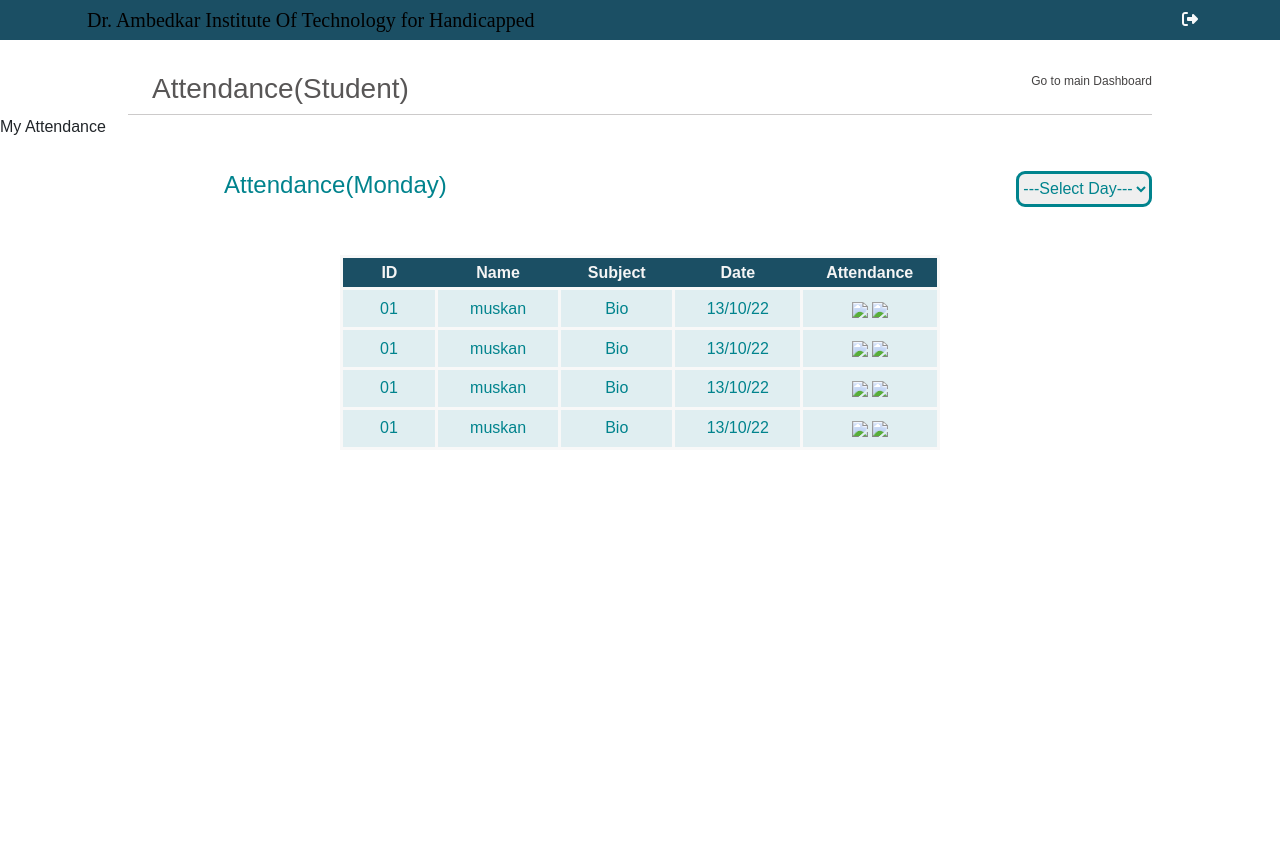
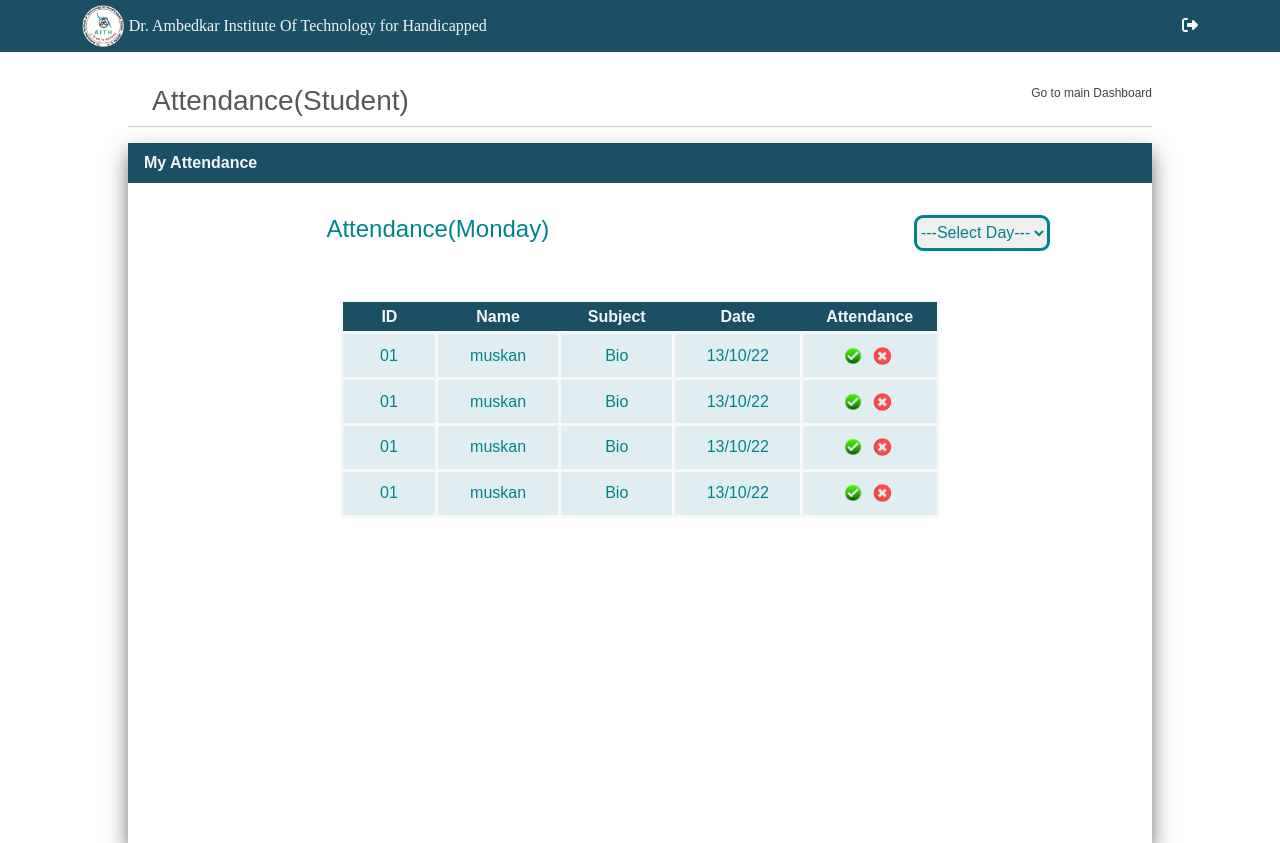
Before and after one commit to KhushbuY123/miniproject.github.io, a plain HTML site: page Attendence.html in a window 1280 px wide. Before the commit the page ends 800 px from the top, so only its background shows below. Drawn offline with nearby package versions, Linux system fonts and the light colour scheme; a web font is replaced by a local one.

Commit message:
some changes

```diff
--- a/Attendence.html
+++ b/Attendence.html
@@ -16,10 +16,10 @@
         <nav class="navbar navbar-light menuBar">
             <div class="container">
               <a class="navbar-brand" href="#">
-                <img src="aithlogo.png" alt="" height="42px">
-                 <span id="logoTitle">Dr. Ambedkar Institute Of Technology for Handicapped</span>
+                <img src="img/mainlogo.png" alt="" height="42px">
+                 <span id="pmain">Dr. Ambedkar Institute Of Technology for Handicapped</span>
             </a>
-            <div class="logout"><i class="fa-solid fa-right-from-bracket text-light"></i></div>
+            <div class="logout"><i class="fa-solid fa-right-from-bracket text-light log-out"></i></div>
             </div>
         </nav>
         </header>
@@ -27,9 +27,9 @@
         <div class="mainheading"><h3 class="heading ms-4">Attendance(Student)</h3>
             <a href="Index.html" class="DashboardLink">Go to main Dashboard</a></div>
 
-        <div class="mainContainer">
-            <div class="maindashboardSection">
-                My Attendance
+        <div class="maincontainer">
+            <div class="maindashboard">
+                <p id="pmain">My Attendance</p>
             </div>
             <div class="AttendanceSection">
                 <div class="dropdownSectionAttendance">
@@ -59,8 +59,8 @@
                         <td>Bio</td>
                         <td>13/10/22</td>
                         <td>
-                            <img src="greenTick.png" height="20px">
-                            <img src="redCross.png" height="30px">
+                            <img src="img/GreenTick.png" height="20px">
+                            <img src="img/redTick.png" height="30px">
                         </td>
                     </tr>
                     <tr>
@@ -69,8 +69,8 @@
                         <td>Bio</td>
                         <td>13/10/22</td>
                         <td>
-                            <img src="greenTick.png" height="20px">
-                            <img src="redCross.png" height="30px">
+                            <img src="img/GreenTick.png" height="20px">
+                            <img src="img/redTick.png" height="30px">
                         </td>
                     </tr>
                     <tr>
@@ -79,8 +79,8 @@
                         <td>Bio</td>
                         <td>13/10/22</td>
                         <td>
-                            <img src="greenTick.png" height="20px">
-                            <img src="redCross.png" height="30px">
+                            <img src="img/GreenTick.png" height="20px">
+                            <img src="img/redTick.png" height="30px">
                         </td>
                     </tr>
                     <tr>
@@ -89,8 +89,8 @@
                         <td>Bio</td>
                         <td>13/10/22</td>
                         <td>
-                            <img src="greenTick.png" height="20px">
-                            <img src="redCross.png" height="30px">
+                            <img src="img/GreenTick.png" height="20px">
+                            <img src="img/redTick.png" height="30px">
                         </td>
                     </tr>
                 </table>
@@ -100,5 +100,6 @@
 
         </div>
     </setion>
+    <script src="app.js"></script>
 </body>
 </html>
--- a/style.css
+++ b/style.css
@@ -59,6 +59,12 @@ body{
     font-size: 1rem;
     color: whitesmoke;
     line-height: 40px;
+}
+.card1:hover #userlogo{
+    color: white;
+}
+.card1:hover p{
+     color: white;
 }
  .card-section{
      display: flex;
```
Also changed, not shown: profile.html (+1 -1 lines), img/GreenTick.png (added), img/photo.jpeg (added), img/redTick.png (added).
